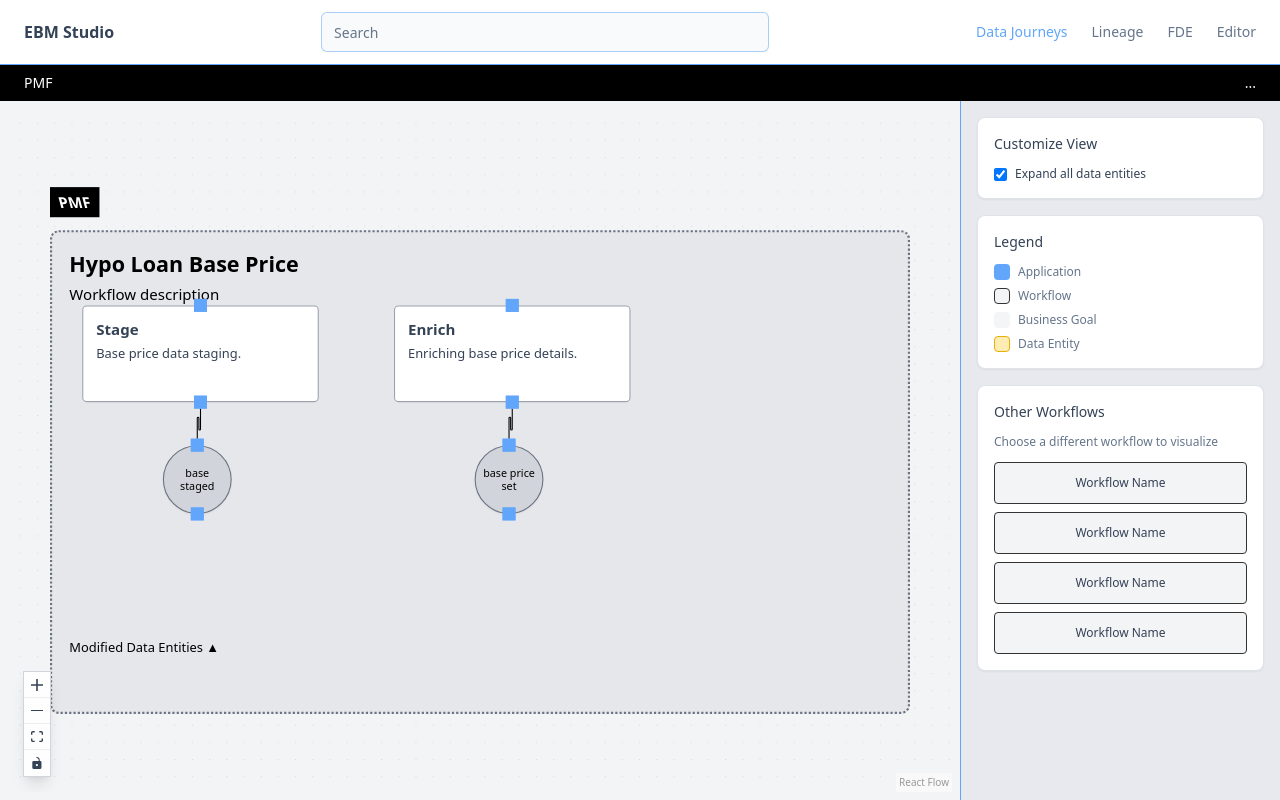
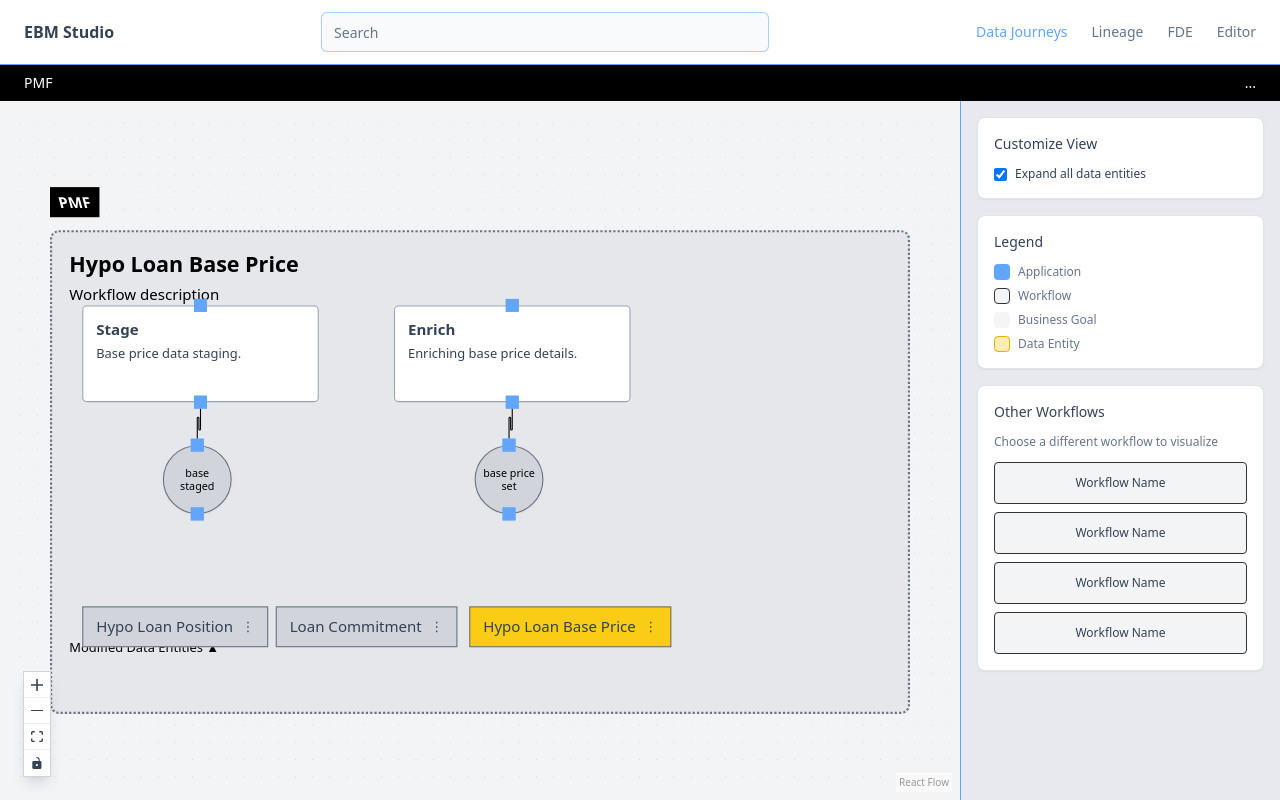
Before and after one commit to vinoth7ar/react-flowchart, a React (Vite) app: page / in a window 1280 px wide. Built offline with nearby package versions, Linux system fonts and the light colour scheme.

Commit message:
Fix: Ensure nodes are draggable
The user reported that nodes are not draggable. This commit ensures that all nodes are set to be draggable.

```diff
--- a/src/components/workflow/WorkflowBuilder.tsx
+++ b/src/components/workflow/WorkflowBuilder.tsx
@@ -1,4 +1,4 @@
-import { useCallback, useState } from 'react';
+import { useCallback, useState, useEffect } from 'react';
 import {
   ReactFlow,
   addEdge,
@@ -180,8 +180,8 @@ const WorkflowBuilder = () => {
     [setEdges]
   );
 
-  // Create data entity nodes - always show them
-  const createEntityNodes = (): Node[] => {
+  // Initialize data entity nodes once
+  useEffect(() => {
     const entityNodes: Node[] = [];
 
     mockWorkflowData.entities.forEach((entity, index) => {
@@ -205,21 +205,19 @@ const WorkflowBuilder = () => {
       });
     });
 
-    return entityNodes;
-  };
-
-  // Combine all nodes
-  const allNodes = [
-    ...initialNodes,
-    ...createEntityNodes(),
-  ];
+    setNodes((currentNodes) => {
+      const existingEntityIds = entityNodes.map(n => n.id);
+      const filteredNodes = currentNodes.filter(n => !existingEntityIds.includes(n.id));
+      return [...filteredNodes, ...entityNodes];
+    });
+  }, [setNodes]);
 
   return (
     <div className="flex h-screen bg-gray-100">
       {/* Main Canvas */}
       <div className="flex-1 p-2">
         <ReactFlow
-          nodes={allNodes}
+          nodes={nodes}
           edges={edges}
           onNodesChange={onNodesChange}
           onEdgesChange={onEdgesChange}
```
